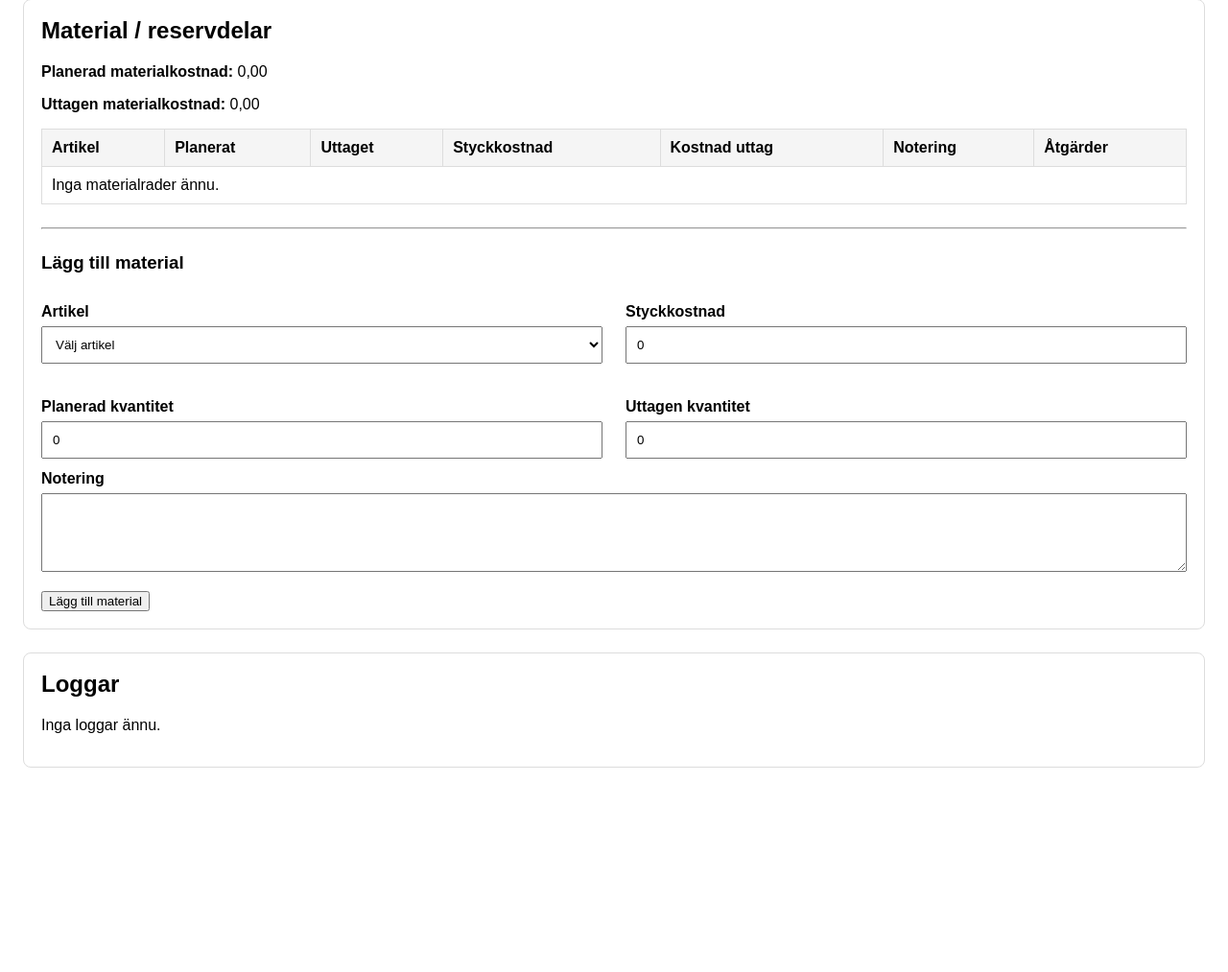
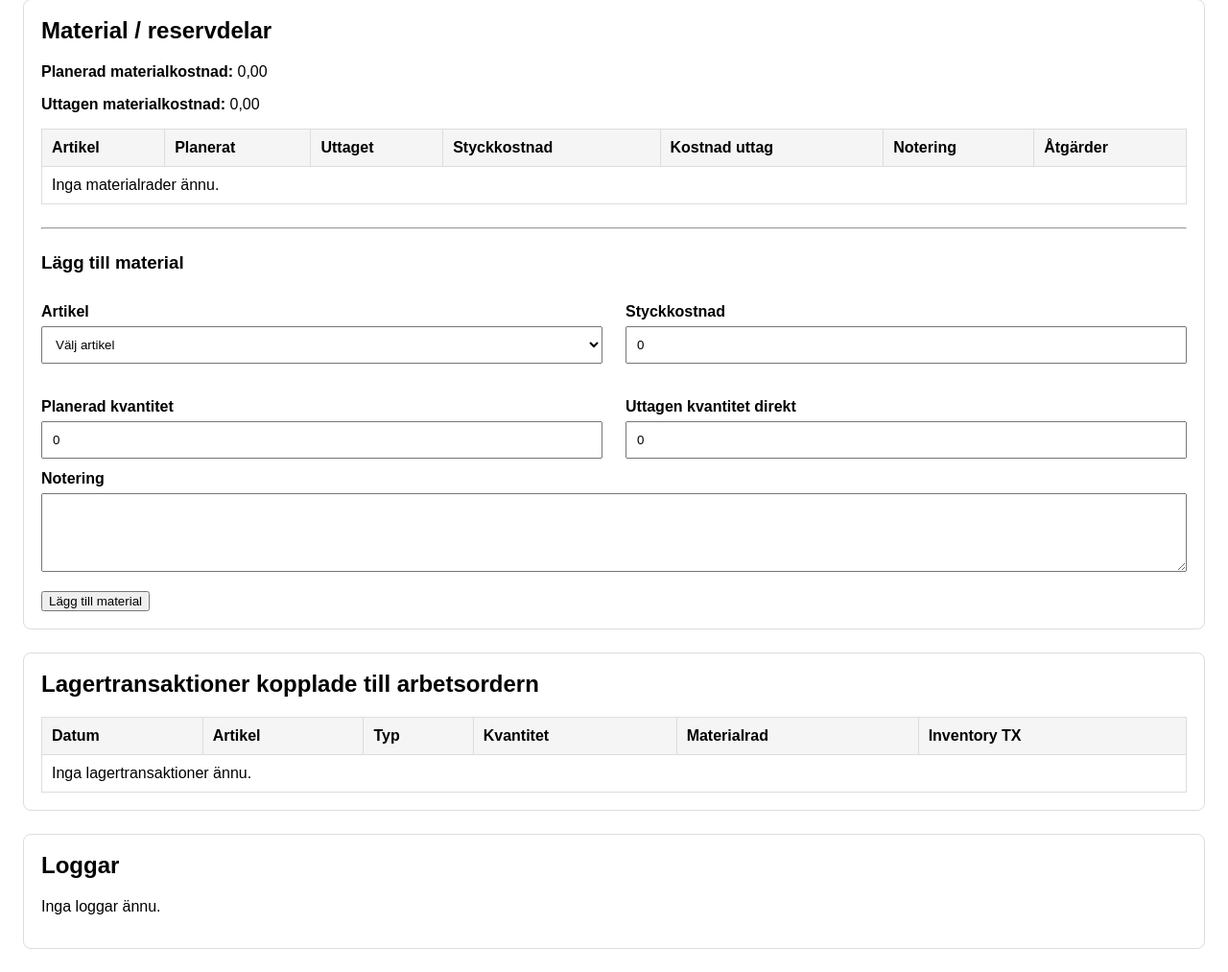
Before and after one commit to zebastianahlin-art/Zync-ERP, a PHP site: page /app/Modules/maintenance/views/work_orders/show.php in a window 1280 px wide. Shown: the part 737-1750 px from the top of the page at 96% size. Before the commit the page ends 1537 px from the top, so only its background shows below. Run offline with PHP 8.4, Linux system fonts and the light colour scheme; the template is opened without the code that fills it, so the values that code supplies are empty.

Commit message:
Refactor material cost display and update labels

```diff
--- a/zync-erp/app/Modules/maintenance/views/work_orders/show.php
+++ b/zync-erp/app/Modules/maintenance/views/work_orders/show.php
@@ -19,8 +19,6 @@
         th, td { border:1px solid #ddd; padding:10px; text-align:left; vertical-align:top; }
         th { background:#f5f5f5; }
         .two-col { display:grid; grid-template-columns: 1fr 1fr; gap:24px; }
-        .actions-inline { display:flex; gap:8px; align-items:center; }
-        .actions-inline form { display:inline; }
     </style>
 </head>
 <body>
@@ -104,14 +102,8 @@
     <div class="card full">
         <h2>Material / reservdelar</h2>
 
-        <p>
-            <strong>Planerad materialkostnad:</strong>
-            <?= htmlspecialchars(number_format((float) ($materialTotals['planned_total_cost'] ?? 0), 2, ',', ' ')) ?>
-        </p>
-        <p>
-            <strong>Uttagen materialkostnad:</strong>
-            <?= htmlspecialchars(number_format((float) ($materialTotals['issued_total_cost'] ?? 0), 2, ',', ' ')) ?>
-        </p>
+        <p><strong>Planerad materialkostnad:</strong> <?= htmlspecialchars(number_format((float) ($materialTotals['planned_total_cost'] ?? 0), 2, ',', ' ')) ?></p>
+        <p><strong>Uttagen materialkostnad:</strong> <?= htmlspecialchars(number_format((float) ($materialTotals['issued_total_cost'] ?? 0), 2, ',', ' ')) ?></p>
 
         <table>
             <thead>
@@ -212,7 +204,7 @@
                 </div>
 
                 <div>
-                    <label for="issued_quantity">Uttagen kvantitet</label>
+                    <label for="issued_quantity">Uttagen kvantitet direkt</label>
                     <input type="number" step="0.01" name="issued_quantity" id="issued_quantity" value="0">
                 </div>
             </div>
@@ -224,6 +216,44 @@
                 <button type="submit">Lägg till material</button>
             </div>
         </form>
+    </div>
+
+    <div class="card full">
+        <h2>Lagertransaktioner kopplade till arbetsordern</h2>
+
+        <table>
+            <thead>
+                <tr>
+                    <th>Datum</th>
+                    <th>Artikel</th>
+                    <th>Typ</th>
+                    <th>Kvantitet</th>
+                    <th>Materialrad</th>
+                    <th>Inventory TX</th>
+                </tr>
+            </thead>
+            <tbody>
+                <?php if (empty($inventoryMovements)): ?>
+                    <tr>
+                        <td colspan="6">Inga lagertransaktioner ännu.</td>
+                    </tr>
+                <?php else: ?>
+                    <?php foreach ($inventoryMovements as $movement): ?>
+                        <tr>
+                            <td><?= htmlspecialchars($movement['created_at']) ?></td>
+                            <td>
+                                <?= htmlspecialchars($movement['article_name']) ?><br>
+                                <span class="muted"><?= htmlspecialchars((string) ($movement['article_number'] ?? '')) ?></span>
+                            </td>
+                            <td><?= htmlspecialchars($movement['movement_type']) ?></td>
+                            <td><?= htmlspecialchars((string) $movement['quantity']) ?></td>
+                            <td>#<?= (int) $movement['material_id'] ?></td>
+                            <td><?= htmlspecialchars((string) ($movement['inventory_transaction_id'] ?? '')) ?></td>
+                        </tr>
+                    <?php endforeach; ?>
+                <?php endif; ?>
+            </tbody>
+        </table>
     </div>
 
     <div class="card full">
```
